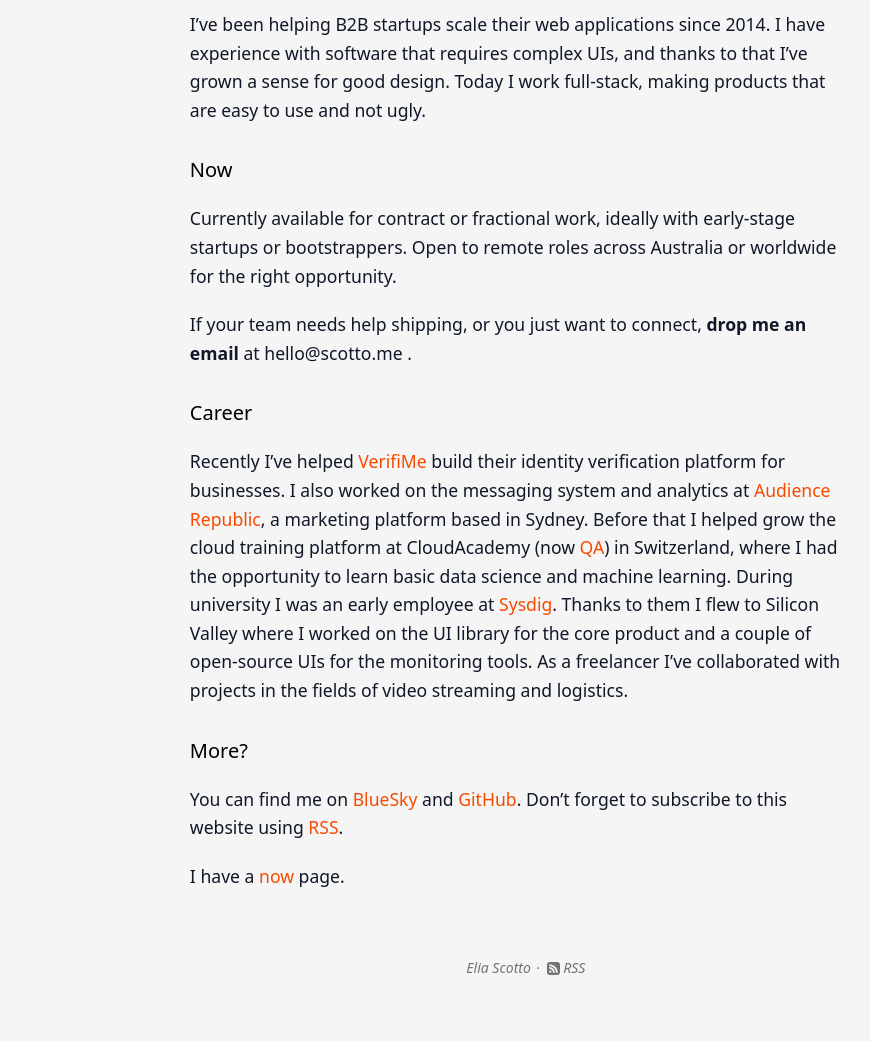
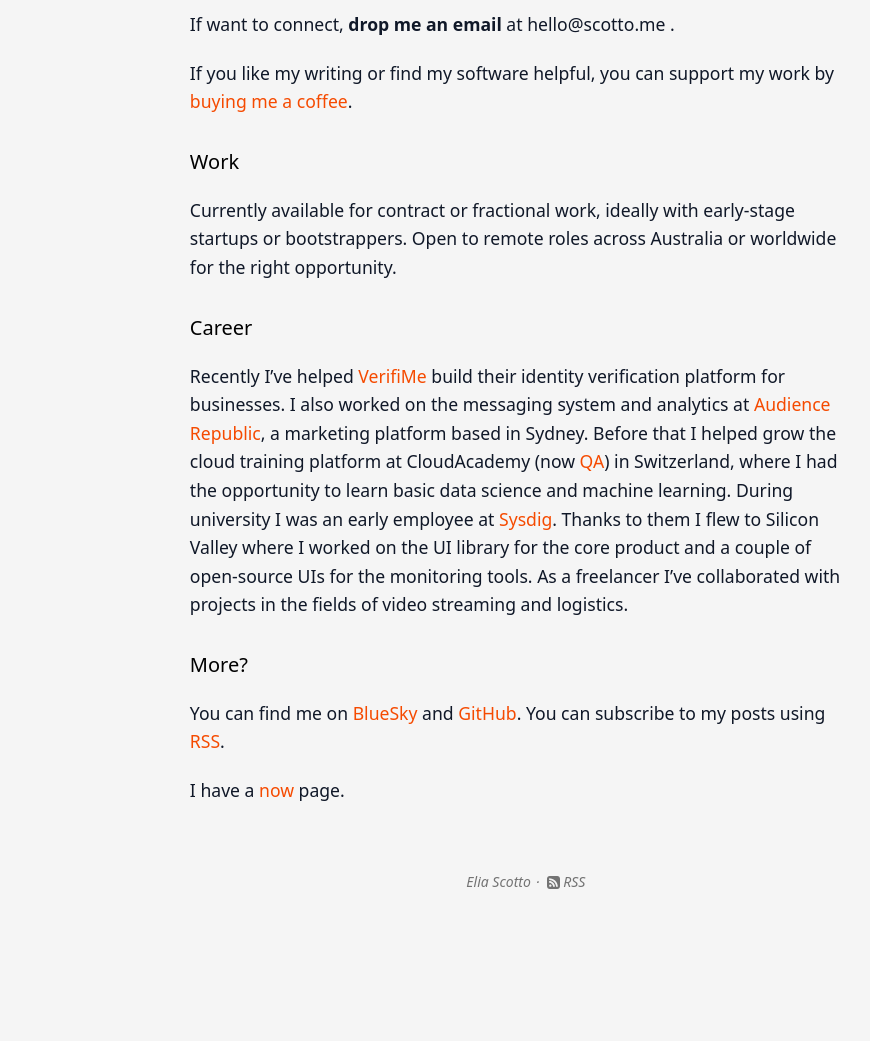
Before and after one commit to eliascotto/scotto.me, an Astro site: page /about in a window 1280 px wide. Shown: the part 275-1316 px from the top of the page, without its empty margins (193-1063 px from the left). After the commit the page ends 1252 px from the top, so only its background shows below. Built offline with nearby package versions, Linux system fonts and the light colour scheme; Astro itself is replaced by a stand-in of ours; some packages are replaced by stand-ins of ours.

Commit message:
Cleanup about-me

```diff
--- a/src/content/pages/about.md
+++ b/src/content/pages/about.md
@@ -14,13 +14,13 @@ eleventyExcludeFromCollections: true
 
 Hi, I'm Elia (pronounced <code class="dark:text-gray-200 text-gray-900 bg-lightBackground dark:bg-darkBackground border-none">/eˈli.a/</code>), a **software engineer** living in Hobart, Australia.
 
-I've been helping B2B startups scale their web applications since 2014. I have experience with software that requires complex UIs, and thanks to that I've grown a sense for good design. Today I work full-stack, making products that are easy to use and not ugly.
+If want to connect, **drop me an email** at <span id="contact"><span class="email-obf">em.<span class="email-decoy">PLZNO</span>ottocs@<span class="email-decoy">SPAM</span>olleh</span></span> .
 
-### Now
+If you like my writing or find my software helpful, you can support my work by [buying me a coffee](https://ko-fi.com/eliascotto).
+
+### Work
 
 Currently available for contract or fractional work, ideally with early-stage startups or bootstrappers. Open to remote roles across Australia or worldwide for the right opportunity.
-
-If your team needs help shipping, or you just want to connect, **drop me an email** at <span id="contact"><span class="email-obf">em.<span class="email-decoy">PLZNO</span>ottocs@<span class="email-decoy">SPAM</span>olleh</span></span> .
 
 <style>
   .email-obf { unicode-bidi: bidi-override; direction: rtl; }
@@ -47,6 +47,6 @@ Recently I've helped [VerifiMe](https://www.verifime.com/) build their identity
 
 ### More?
 
-You can find me on <a href="https://bsky.app/profile/scotto.me" rel="me noopener noreferrer" target="_blank">BlueSky</a> and <a href="https://github.com/eliascotto" rel="me noopener noreferrer" target="_blank">GitHub</a>. Don't forget to subscribe to this website using [RSS](/feed.xml).
+You can find me on <a href="https://bsky.app/profile/scotto.me" rel="me noopener noreferrer" target="_blank">BlueSky</a> and <a href="https://github.com/eliascotto" rel="me noopener noreferrer" target="_blank">GitHub</a>. You can subscribe to my posts using [RSS](/feed.xml).
 
 I have a [now](/now/) page.
```
